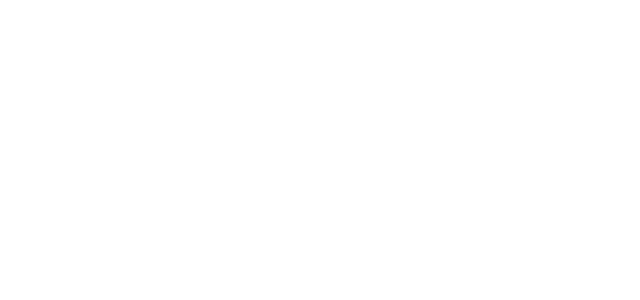
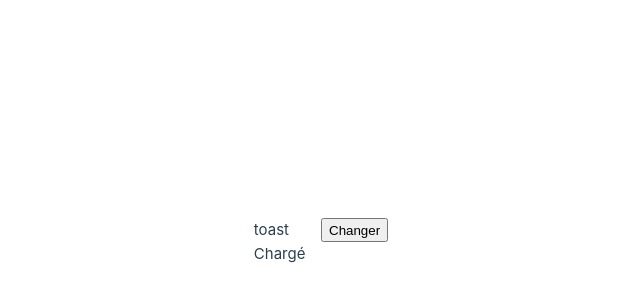
Before and after one commit to GregMarshall999/initiation-poe, a Vue app: page / in a window 1280 px wide. Shown: the part 158-458 px from the top of the page, without its empty margins (319-959 px from the left). Built offline with nearby package versions, Linux system fonts and the light colour scheme.

Commit message:
options api

```diff
--- a/src/App.vue
+++ b/src/App.vue
@@ -1,8 +1,41 @@
 <template>
-
+  	{{ text }}
+	<button @click="text = 'test'">Changer</button>
+	<p ref="refChargement">Je suis en train de charger</p>
 </template>
 
 <script>
+
+export default {
+	data() {
+		return {
+			text: 'toast'
+		}
+	},
+	setup() {
+		console.log('setup');
+	},
+	beforeCreate() {
+		console.log('before create', this.text);
+	},
+	created() {
+		console.log('create', this.text);
+	},
+	beforeMount() {
+		console.log('beforeMount');
+	},
+	mounted() {
+		console.log('mounted');
+
+		setTimeout(() => this.$refs.refChargement.textContent = 'Chargé', 2000);
+	},
+	beforeUpdate() {
+		console.log('before update', this.text)
+	},
+	updated() {
+		console.log('updated', this.text)
+	}
+}
 
 </script>
 
```
